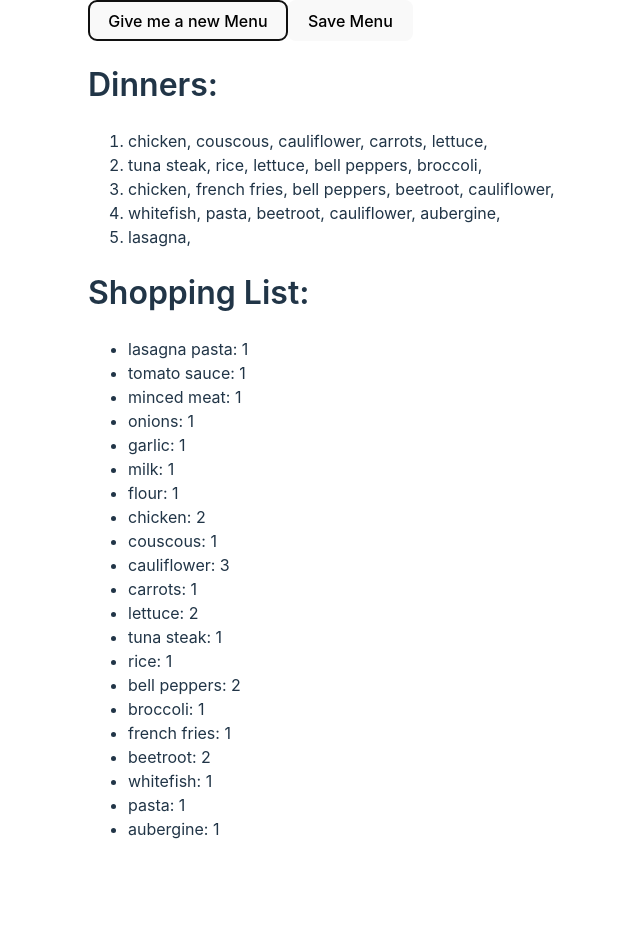
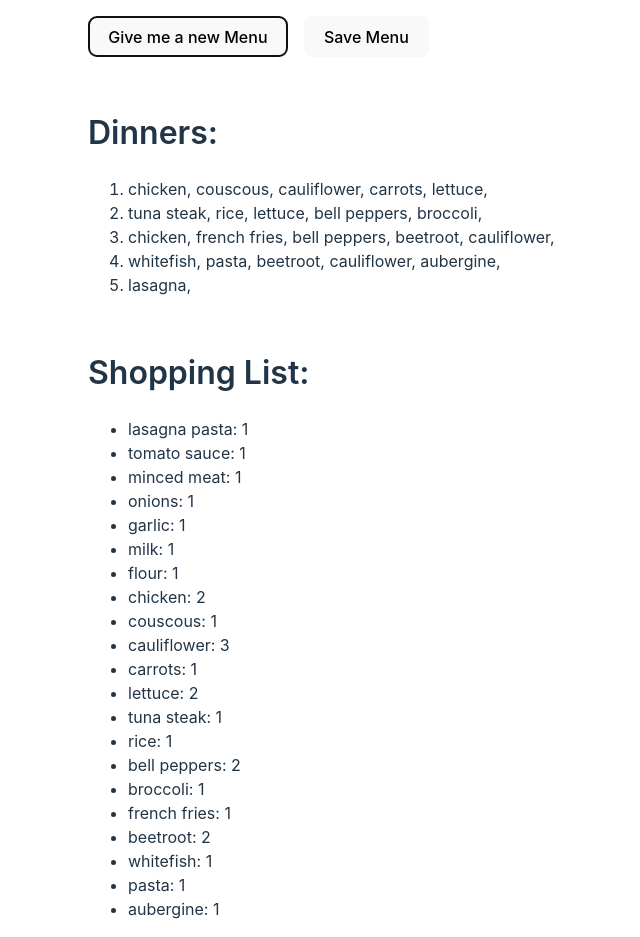
Before and after one commit to jrparente/app-simple-dinners, a React (Vite) app: page / in a window 1280 px wide. Both pictures are taken after a click on the button "Generate Dinners". Shown: the whole page, without its empty margins (192-832 px from the left). Before the commit the page ends 857 px from the top, so only its background shows below. Built offline with nearby package versions, Linux system fonts and the light colour scheme.

Commit message:
Added Logo (hidden) and updated css

```diff
--- a/src/App.jsx
+++ b/src/App.jsx
@@ -65,7 +65,7 @@ function App() {
   }
 
   return (
-    <div className="App container">
+    <div className="App container flex">
       <Header
         getAllDinners={getAllDinners}
         saveMenu={saveMenu}
@@ -75,8 +75,10 @@ function App() {
 
       {weeklyDinners.length > 0 && (
         <>
-          <p className="title">Dinners:</p>
-          <ol>{displayDinners}</ol>
+          <section className="dinners">
+            <p className="title">Dinners:</p>
+            <ol>{displayDinners}</ol>
+          </section>
 
           <ShoppingList
             dinners={weeklyDinners}
--- a/src/components/Dinners.jsx
+++ b/src/components/Dinners.jsx
@@ -1,7 +1,6 @@
 import React from "react";
 
 export default function Dinners(props) {
-  console.log(props.dinner);
   const thisDinner = props.dinner.map((item) => item + ", ");
   return <li className="dinner-list">{thisDinner}</li>;
 }
--- a/src/components/Header.jsx
+++ b/src/components/Header.jsx
@@ -1,18 +1,22 @@
 import React from "react";
+import cooking from "../../public/cooking.svg";
 
 export default function Header(props) {
   return (
-    <header className="header">
+    <header className="header flex">
       <button onClick={props.getAllDinners}>
         {props.weeklyDinners.length > 0
           ? `Give me a new Menu`
           : `Generate Dinners`}
       </button>
+
       {props.weeklyDinners.length > 0 ? (
         <button onClick={props.saveMenu}>Save Menu</button>
       ) : (
         <button onClick={props.getSavedMenu}>Get Saved Menu</button>
       )}
+
+      {/* <img src={cooking} className="logo" /> */}
     </header>
   );
 }
--- a/src/index.css
+++ b/src/index.css
@@ -32,6 +32,11 @@ body {
   width: calc(100% - 2rem);
   margin-inline: auto;
   min-height: 100vh;
+}
+
+img {
+  display: block;
+  max-width: 100%;
 }
 
 h1 {
@@ -81,7 +86,25 @@ button:focus-visible {
   margin-inline: auto;
 }
 
+.flex {
+  display: flex;
+  gap: var(--gap, 1rem);
+}
+
 /* Custom Properties */
+.App {
+  flex-direction: column;
+}
+
+.header {
+  padding-top: 1rem;
+  padding-bottom: 1rem;
+  max-height: 80px;
+}
+
+.logo {
+  max-height: 50px;
+}
 
 .title {
   font-size: 2rem;
```
Also changed, not shown: public/cooking.svg (added).
